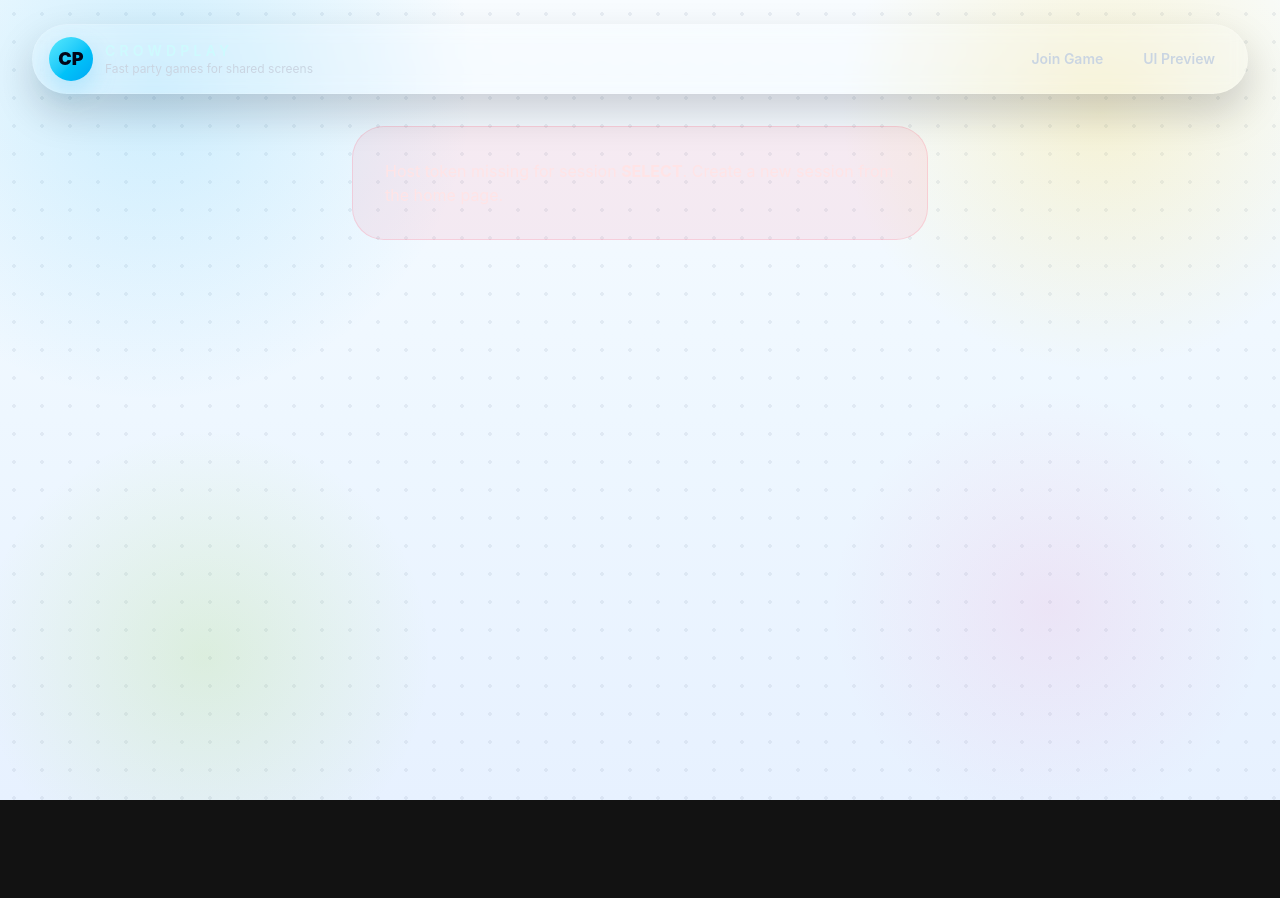
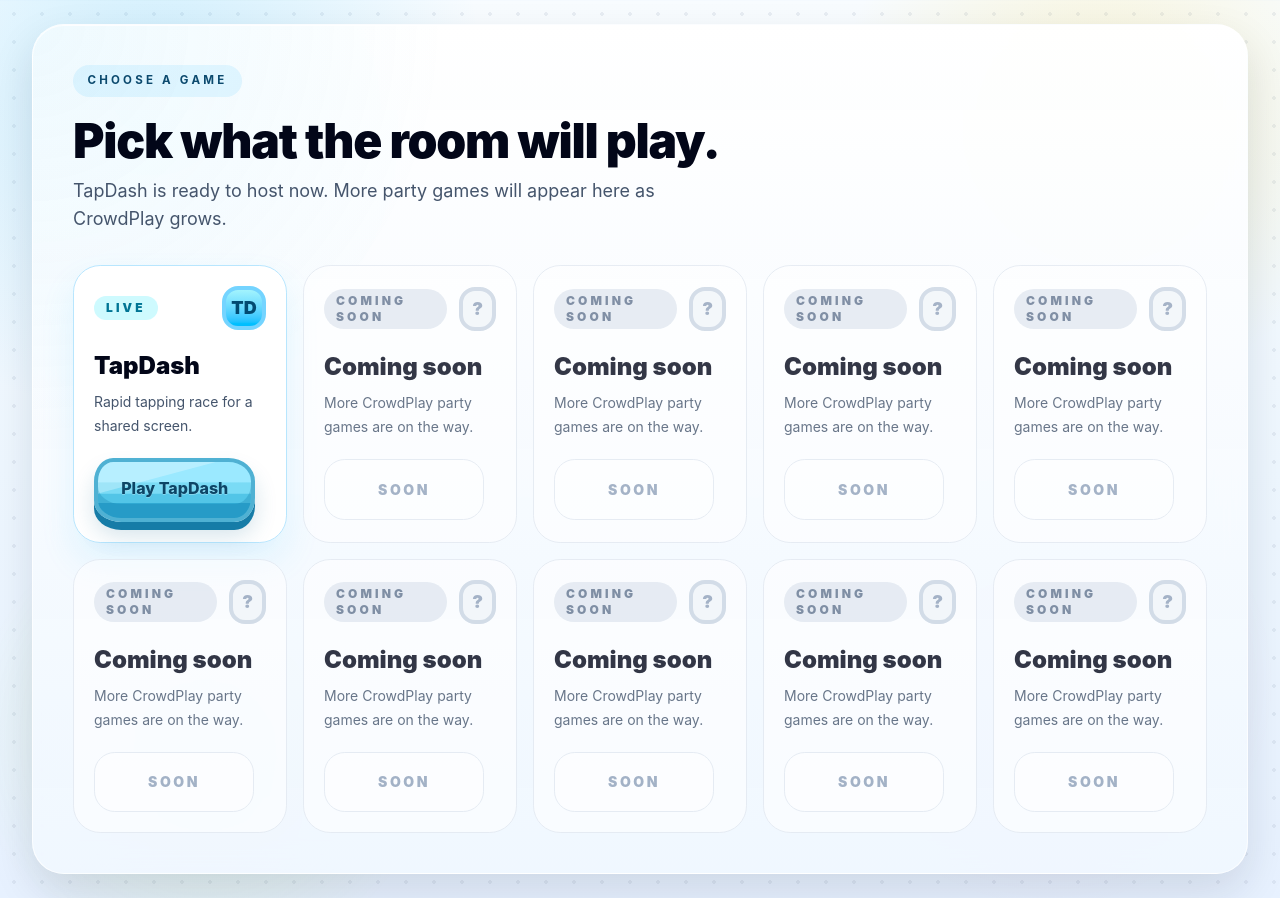
Before and after one commit to Arthur020292/CrowdPlay, a React (Vite) app in the folder apps/web/: page /host/select in a window 1280 px wide. Before the commit the page ends 800 px from the top, so only its background shows below. Built offline with nearby package versions, Linux system fonts and the light colour scheme.

Commit message:
Add host game picker flow

```diff
--- a/apps/web/src/app/router.tsx
+++ b/apps/web/src/app/router.tsx
@@ -3,27 +3,31 @@
 import { AppShell } from "../components/AppShell";
 import { HostPage } from "../pages/HostPage";
 import { DevScreensPage } from "../pages/DevScreensPage";
+import { HostGamesPage } from "../pages/HostGamesPage";
 import { JoinPage } from "../pages/JoinPage";
 import { LandingPage } from "../pages/LandingPage";
 import { PlayPage } from "../pages/PlayPage";
 import { ResultsPage } from "../pages/ResultsPage";
 
-const children = [
-  { index: true, element: <LandingPage /> },
+const shellChildren = [
   { path: "/join", element: <JoinPage /> },
+  { path: "/host/select", element: <HostGamesPage /> },
   { path: "/host/:code", element: <HostPage /> },
   { path: "/play/:code", element: <PlayPage /> },
   { path: "/results/:matchId", element: <ResultsPage /> }
 ];
 
 if (import.meta.env.DEV) {
-  children.push({ path: "/dev/screens", element: <DevScreensPage /> });
+  shellChildren.push({ path: "/dev/screens", element: <DevScreensPage /> });
 }
 
 export const router = createBrowserRouter([
   {
     path: "/",
+    element: <LandingPage />
+  },
+  {
     element: <AppShell />,
-    children
+    children: shellChildren
   }
 ]);
--- a/apps/web/src/components/AppShell.tsx
+++ b/apps/web/src/components/AppShell.tsx
@@ -1,6 +1,19 @@
-import { Link, Outlet } from "react-router-dom";
+import { Link, Outlet, useLocation } from "react-router-dom";
 
 export function AppShell() {
+  const location = useLocation();
+  const isHostRoute = location.pathname.startsWith("/host/");
+
+  if (isHostRoute) {
+    return (
+      <div className="min-h-screen text-slate-100">
+        <main className="min-h-screen">
+          <Outlet />
+        </main>
+      </div>
+    );
+  }
+
   return (
     <div className="min-h-screen text-slate-100">
       <div className="mx-auto flex min-h-screen w-full max-w-7xl flex-col px-4 py-6 sm:px-6 lg:px-8">
--- a/apps/web/src/components/HostLobbyStage.tsx
+++ b/apps/web/src/components/HostLobbyStage.tsx
@@ -1,5 +1,6 @@
 interface HostLobbyStageProps {
   code: string;
+  gameLabel: string;
   playerCount: number;
   playerLimit?: number;
   minimumPlayers: number;
@@ -13,6 +14,7 @@
 
 export function HostLobbyStage({
   code,
+  gameLabel,
   playerCount,
   playerLimit,
   minimumPlayers,
@@ -26,16 +28,13 @@
   const playerSummary = playerLimit ? `${playerCount}/${playerLimit} players` : `${playerCount} players`;
 
   return (
-    <section className="cp-card-light p-8 sm:p-10">
+    <section className="grid gap-4 xl:grid-cols-[1.35fr_0.7fr_0.95fr]">
+      <div className="cp-card-panel p-6 sm:p-7">
         <span className="cp-eyebrow cp-eyebrow-light">Host lobby</span>
-      <h1 className="mt-5 text-4xl font-black tracking-tight text-slate-950 sm:text-5xl">Get everyone in, then hit start.</h1>
-      <p className="mt-3 max-w-2xl text-base text-slate-600 sm:text-lg">
-        Put this code on the big screen. Players join in seconds, then the race can begin.
+        <h1 className="mt-4 text-3xl font-black tracking-tight text-slate-950 sm:text-4xl">Get everyone in, then hit start.</h1>
+        <p className="mt-3 max-w-2xl text-base text-slate-600">
+          Show the room code on the big screen. Players join in seconds, then the race can begin.
         </p>
-
-      <div className="mt-8">
-        <div className="cp-code-showcase">{code}</div>
-      </div>
 
         <div className="mt-6 flex flex-wrap gap-3">
           <span className="cp-stat-chip">{playerSummary}</span>
@@ -43,7 +42,7 @@
           <span className="cp-stat-chip">Join at {joiningLabel}</span>
         </div>
 
-      <div className="mt-8 flex flex-wrap items-center gap-4">
+        <div className="mt-7 flex flex-wrap items-center gap-4">
           <button onClick={onStart} disabled={startDisabled} className="cp-button-primary min-w-[13rem] text-base">
             Start game
           </button>
@@ -52,6 +51,20 @@
 
         {error ? <p className="mt-5 rounded-[1rem] bg-rose-100 px-4 py-3 text-sm font-semibold text-rose-700">{error}</p> : null}
         {statusText ? <p className="mt-4 text-sm font-medium text-slate-500">{statusText}</p> : null}
+      </div>
+
+      <div className="cp-card-panel p-6 sm:p-7">
+        <div className="text-sm font-semibold uppercase tracking-[0.3em] text-slate-500">Game type</div>
+        <div className="mt-4 text-3xl font-black text-slate-950">{gameLabel}</div>
+        <p className="mt-3 text-sm leading-6 text-slate-600">Live skill-based race built for a shared screen and fast phone controls.</p>
+      </div>
+
+      <div className="cp-card-panel p-6 sm:p-7">
+        <div className="text-sm font-semibold uppercase tracking-[0.3em] text-slate-500">Room code</div>
+        <div className="mt-5">
+          <div className="cp-code-showcase w-full">{code}</div>
+        </div>
+      </div>
     </section>
   );
 }
--- a/apps/web/src/pages/DevScreensPage.tsx
+++ b/apps/web/src/pages/DevScreensPage.tsx
@@ -58,6 +58,48 @@
   );
 }
 
+function HostGamesPreview() {
+  return (
+    <div className="cp-card-panel p-8 sm:p-10">
+      <span className="cp-eyebrow cp-eyebrow-light">Choose a game</span>
+      <h1 className="mt-5 text-4xl font-black tracking-tight text-slate-950 sm:text-5xl">Pick what the room will play.</h1>
+      <p className="mt-3 max-w-2xl text-base text-slate-600 sm:text-lg">
+        TapDash is ready to host now. More party games will appear here as CrowdPlay grows.
+      </p>
+
+      <div className="mt-8 grid gap-4 sm:grid-cols-2 xl:grid-cols-5">
+        {Array.from({ length: 10 }, (_, index) => {
+          const isLive = index === 0;
+          return (
+            <div
+              key={index}
+              className={`rounded-[1.7rem] border p-5 text-left ${
+                isLive ? "border-sky-200 bg-white/[0.94] shadow-[0_18px_34px_rgba(56,189,248,0.12)]" : "border-slate-200 bg-white/[0.68] opacity-80"
+              }`}
+            >
+              <div className="flex items-center justify-between gap-3">
+                <span className={`rounded-full px-3 py-1 text-xs font-black uppercase tracking-[0.26em] ${isLive ? "bg-cyan-100 text-cyan-700" : "bg-slate-200 text-slate-500"}`}>
+                  {isLive ? "Live" : "Coming soon"}
+                </span>
+                <span className={`inline-flex size-11 items-center justify-center rounded-[1rem] border-4 text-lg font-black ${isLive ? "border-sky-300 bg-gradient-to-b from-cyan-200 to-sky-400 text-sky-900" : "border-slate-300 bg-slate-100 text-slate-400"}`}>
+                  {isLive ? "TD" : "?"}
+                </span>
+              </div>
+              <div className="mt-5 text-2xl font-black text-slate-950">{isLive ? "TapDash" : "Coming soon"}</div>
+              <p className="mt-2 text-sm leading-6 text-slate-600">{isLive ? "Rapid tapping race for a shared screen." : "More CrowdPlay party games are on the way."}</p>
+              <div className="mt-5">
+                <span className={isLive ? "cp-button-primary min-h-[3.8rem] min-w-[10rem] text-base font-black" : "inline-flex min-h-[3.8rem] min-w-[10rem] items-center justify-center rounded-[1.3rem] border border-slate-200 bg-white/[0.7] px-4 py-3 text-sm font-black uppercase tracking-[0.18em] text-slate-400"}>
+                  {isLive ? "Play TapDash" : "Soon"}
+                </span>
+              </div>
+            </div>
+          );
+        })}
+      </div>
+    </div>
+  );
+}
+
 function HostRacePreview({
   code,
   phase,
@@ -77,16 +119,16 @@
 }) {
   return (
     <div className="grid gap-6 xl:grid-cols-[1.4fr_0.6fr]">
-      <div className="cp-card-dark p-6">
+      <div className="cp-card-panel p-6">
         <div className="mb-6 flex flex-wrap items-center justify-between gap-3">
           <div>
-            <p className="text-sm uppercase tracking-[0.35em] text-cyan-200/80">Host Screen</p>
-            <h1 className="mt-2 text-4xl font-black tracking-tight text-white">{code}</h1>
-            <p className="mt-2 text-sm text-slate-400">Socket open • Phase {phase}</p>
+            <p className="text-sm uppercase tracking-[0.35em] text-sky-700/80">Host Screen</p>
+            <h1 className="mt-2 text-4xl font-black tracking-tight text-slate-950">{code}</h1>
+            <p className="mt-2 text-sm text-slate-500">Socket open • Phase {phase}</p>
           </div>
 
           <div className="flex flex-wrap items-center gap-3">
-            <div className="rounded-full border border-white/10 bg-white/[0.08] px-4 py-2 text-sm text-slate-300">
+            <div className="rounded-full border border-slate-200 bg-white/[0.84] px-4 py-2 text-sm font-medium text-slate-600">
               Remaining {formatRemainingLabel(phase, remainingMs)}
             </div>
             <button className="cp-button-primary px-5 py-3 text-sm">Start race</button>
@@ -103,9 +145,9 @@
         )}
 
         {podiumNames ? (
-          <div className="mt-6 rounded-[1.75rem] border border-amber-300/20 bg-amber-400/10 p-5">
-            <div className="text-sm uppercase tracking-[0.35em] text-amber-200/80">Podium</div>
-            <div className="mt-3 text-2xl font-black text-white">{podiumNames.join(" • ")}</div>
+          <div className="mt-6 rounded-[1.75rem] border border-amber-200 bg-amber-50/90 p-5">
+            <div className="text-sm uppercase tracking-[0.35em] text-amber-700/80">Podium</div>
+            <div className="mt-3 text-2xl font-black text-slate-950">{podiumNames.join(" • ")}</div>
             <button className="cp-button-secondary mt-4 px-4 py-2 text-sm">Open results</button>
           </div>
         ) : null}
@@ -234,6 +276,10 @@
         <LandingPreview />
       </DevSection>
 
+      <DevSection title="Host game picker" description="Full host flow after pressing Host a Game, with TapDash first and the rest marked coming soon.">
+        <HostGamesPreview />
+      </DevSection>
+
       <DevSection title="Join code" description="Single-purpose code entry before name and color.">
         <JoinCodePanel code={joinCode} onCodeChange={setJoinCode} onSubmit={noopSubmit} />
       </DevSection>
@@ -251,9 +297,10 @@
       </DevSection>
 
       <DevSection title="Host lobby" description="Game code hero, readiness state, and friendlier roster cards before the race begins.">
-        <div className="grid gap-6 xl:grid-cols-[1.12fr_0.88fr]">
+        <div className="space-y-6">
           <HostLobbyStage
             code="DEMO5"
+            gameLabel="TapDash"
             playerCount={previewRoster.length}
             playerLimit={30}
             minimumPlayers={2}
--- /dev/null
+++ b/apps/web/src/pages/HostGamesPage.tsx
@@ -0,0 +1,101 @@
+import { useState } from "react";
+import { useNavigate } from "react-router-dom";
+
+import { createSession } from "../lib/api";
+import { saveHostToken } from "../lib/storage";
+
+const GAME_TILES = [
+  {
+    id: "tapdash",
+    title: "TapDash",
+    status: "Live",
+    description: "Rapid tapping race for a shared screen."
+  },
+  ...Array.from({ length: 9 }, (_, index) => ({
+    id: `coming-soon-${index + 1}`,
+    title: "Coming Soon",
+    status: "Soon",
+    description: "More CrowdPlay party games are on the way."
+  }))
+] as const;
+
+export function HostGamesPage() {
+  const navigate = useNavigate();
+  const [busy, setBusy] = useState(false);
+  const [error, setError] = useState<string | null>(null);
+
+  const handlePickTapDash = async () => {
+    setBusy(true);
+    setError(null);
+
+    try {
+      const session = await createSession({
+        playerLimit: 30,
+        raceDurationMs: 120_000,
+        countdownMs: 3_000
+      });
+      saveHostToken(session.code, session.hostToken);
+      navigate(`/host/${session.code}?token=${encodeURIComponent(session.hostToken)}`);
+    } catch (createError) {
+      setError(createError instanceof Error ? createError.message : "Unable to create session.");
+    } finally {
+      setBusy(false);
+    }
+  };
+
+  return (
+    <div className="min-h-screen px-4 py-6 sm:px-6 lg:px-8">
+      <section className="cp-card-panel p-8 sm:p-10">
+        <span className="cp-eyebrow cp-eyebrow-light">Choose a game</span>
+        <h1 className="mt-5 text-4xl font-black tracking-tight text-slate-950 sm:text-5xl">Pick what the room will play.</h1>
+        <p className="mt-3 max-w-2xl text-base text-slate-600 sm:text-lg">
+          TapDash is ready to host now. More party games will appear here as CrowdPlay grows.
+        </p>
+
+        {error ? <p className="mt-5 max-w-xl rounded-[1rem] bg-rose-100 px-4 py-3 text-sm font-semibold text-rose-700">{error}</p> : null}
+
+        <div className="mt-8 grid gap-4 sm:grid-cols-2 xl:grid-cols-5">
+          {GAME_TILES.map((tile) => {
+            const isLive = tile.id === "tapdash";
+
+            return (
+              <button
+                key={tile.id}
+                type="button"
+                disabled={!isLive || busy}
+                onClick={isLive ? handlePickTapDash : undefined}
+                className={`rounded-[1.7rem] border p-5 text-left transition ${
+                  isLive
+                    ? "border-sky-200 bg-white/[0.94] shadow-[0_18px_34px_rgba(56,189,248,0.12)] hover:-translate-y-1"
+                    : "cursor-not-allowed border-slate-200 bg-white/[0.68] opacity-80"
+                }`}
+              >
+                <div className="flex items-center justify-between gap-3">
+                  <span className={`rounded-full px-3 py-1 text-xs font-black uppercase tracking-[0.26em] ${isLive ? "bg-cyan-100 text-cyan-700" : "bg-slate-200 text-slate-500"}`}>
+                    {isLive ? "Live" : "Coming soon"}
+                  </span>
+                  <span className={`inline-flex size-11 items-center justify-center rounded-[1rem] border-4 text-lg font-black ${isLive ? "border-sky-300 bg-gradient-to-b from-cyan-200 to-sky-400 text-sky-900" : "border-slate-300 bg-slate-100 text-slate-400"}`}>
+                    {isLive ? "TD" : "?"}
+                  </span>
+                </div>
+
+                <div className="mt-5 text-2xl font-black text-slate-950">{isLive ? tile.title : "Coming soon"}</div>
+                <p className="mt-2 text-sm leading-6 text-slate-600">{tile.description}</p>
+
+                <div className="mt-5">
+                  {isLive ? (
+                    <span className="cp-button-primary min-h-[3.8rem] min-w-[10rem] text-base font-black">{busy ? "Creating..." : "Play TapDash"}</span>
+                  ) : (
+                    <span className="inline-flex min-h-[3.8rem] min-w-[10rem] items-center justify-center rounded-[1.3rem] border border-slate-200 bg-white/[0.7] px-4 py-3 text-sm font-black uppercase tracking-[0.18em] text-slate-400">
+                      Soon
+                    </span>
+                  )}
+                </div>
+              </button>
+            );
+          })}
+        </div>
+      </section>
+    </div>
+  );
+}
--- a/apps/web/src/pages/HostPage.tsx
+++ b/apps/web/src/pages/HostPage.tsx
@@ -92,9 +92,10 @@
 
   if (phase === "lobby") {
     return (
-      <div className="grid gap-6 xl:grid-cols-[1.12fr_0.88fr]">
+      <div className="min-h-screen space-y-6 px-4 py-6 sm:px-6 lg:px-8">
         <HostLobbyStage
           code={code}
+          gameLabel="TapDash"
           playerCount={roster.length}
           playerLimit={summary?.config.playerLimit}
           minimumPlayers={2}
@@ -111,7 +112,7 @@
   }
 
   return (
-    <div className="space-y-6">
+    <div className="space-y-6 px-4 py-6 sm:px-6 lg:px-8">
       <section className="grid gap-6 xl:grid-cols-[1.4fr_0.6fr]">
         <div className="cp-card-panel p-6">
           <div className="mb-6 flex flex-wrap items-center justify-between gap-3">
--- a/apps/web/src/pages/LandingPage.tsx
+++ b/apps/web/src/pages/LandingPage.tsx
@@ -1,36 +1,11 @@
-import { useState } from "react";
 import { useNavigate } from "react-router-dom";
-
-import { createSession } from "../lib/api";
-import { saveHostToken } from "../lib/storage";
 
 export function LandingPage() {
   const navigate = useNavigate();
-  const [error, setError] = useState<string | null>(null);
-  const [busy, setBusy] = useState(false);
-
-  const handleCreate = async () => {
-    setBusy(true);
-    setError(null);
-
-    try {
-      const session = await createSession({
-        playerLimit: 30,
-        raceDurationMs: 120_000,
-        countdownMs: 3_000
-      });
-      saveHostToken(session.code, session.hostToken);
-      navigate(`/host/${session.code}?token=${encodeURIComponent(session.hostToken)}`);
-    } catch (createError) {
-      setError(createError instanceof Error ? createError.message : "Unable to create session.");
-    } finally {
-      setBusy(false);
-    }
-  };
 
   return (
-    <div className="flex min-h-[calc(100vh-11rem)] items-center justify-center">
-      <section className="cp-card-dark w-full max-w-4xl overflow-hidden px-8 py-12 text-center sm:px-12 sm:py-16">
+    <main className="flex min-h-screen items-center justify-center px-6 py-12 text-center sm:px-10">
+      <section className="w-full max-w-4xl">
         <span className="cp-eyebrow">TapDash</span>
         <h1 className="mx-auto mt-6 max-w-3xl text-4xl font-black tracking-tight text-white sm:text-6xl">Choose how you want to play.</h1>
         <p className="mx-auto mt-4 max-w-2xl text-lg text-slate-300">
@@ -38,16 +13,14 @@
         </p>
 
         <div className="mt-10 grid gap-4 sm:mx-auto sm:max-w-2xl sm:grid-cols-2">
-          <button type="button" onClick={handleCreate} disabled={busy} className="cp-button-primary min-h-[4.75rem] text-lg font-black">
-            {busy ? "Creating..." : "Host a Game"}
+          <button type="button" onClick={() => navigate("/host/select")} className="cp-button-primary min-h-[4.75rem] text-lg font-black">
+            Host a Game
           </button>
           <button type="button" onClick={() => navigate("/join")} className="cp-button-secondary min-h-[4.75rem] bg-white/[0.14] text-lg font-black text-white">
             Join a Game
           </button>
         </div>
-
-        {error ? <p className="mx-auto mt-6 max-w-xl rounded-[1rem] bg-rose-100 px-4 py-3 text-sm font-semibold text-rose-700">{error}</p> : null}
       </section>
-    </div>
+    </main>
   );
 }
--- a/apps/web/src/styles/index.css
+++ b/apps/web/src/styles/index.css
@@ -143,23 +143,21 @@
 }
 
 .cp-button-primary {
-  border-color: #1988b5;
+  border-color: #4fb1d3;
   border-top-left-radius: 1.2rem 1.45rem;
   border-top-right-radius: 1.65rem 1.45rem;
   border-bottom-right-radius: 1.3rem 1.5rem;
   border-bottom-left-radius: 1.7rem 1.35rem;
   background:
-    radial-gradient(circle at 28% 22%, rgba(255, 255, 255, 0.55), rgba(255, 255, 255, 0) 28%),
-    linear-gradient(166deg, rgba(255, 255, 255, 0.2) 0 34%, rgba(255, 255, 255, 0) 35%),
-    linear-gradient(180deg, #74eaff 0 48%, #58d7f9 49% 58%, #33bae6 59% 74%, #22a5d3 75% 100%);
-  color: #0a4162;
+    linear-gradient(165deg, rgba(255, 255, 255, 0.28) 0 32%, rgba(255, 255, 255, 0) 33%),
+    linear-gradient(180deg, #9be9ff 0 36%, #7adbf5 37% 56%, #52c5e7 57% 73%, #2fa9d3 74% 100%);
+  color: #0d4566;
   font-weight: 800;
   padding: 0.92rem 1.45rem 1.08rem;
   box-shadow:
-    0 8px 0 #0d759f,
-    0 12px 0 #095f83,
-    0 18px 28px rgba(14, 165, 233, 0.22),
-    inset 0 -10px 0 rgba(5, 72, 103, 0.18);
+    0 8px 0 #167ca7,
+    0 14px 22px rgba(24, 103, 142, 0.18),
+    inset 0 -14px 0 rgba(14, 118, 162, 0.26);
   text-shadow: 0 1px 0 rgba(255, 255, 255, 0.28);
 }
 
@@ -167,30 +165,27 @@
   transform: translateY(-1px) rotate(-0.4deg);
   filter: saturate(1.04);
   box-shadow:
-    0 9px 0 #0d759f,
-    0 13px 0 #095f83,
-    0 20px 30px rgba(14, 165, 233, 0.26),
-    inset 0 -10px 0 rgba(5, 72, 103, 0.18);
+    0 9px 0 #167ca7,
+    0 16px 24px rgba(24, 103, 142, 0.2),
+    inset 0 -14px 0 rgba(14, 118, 162, 0.26);
 }
 
 .cp-button-secondary {
-  border-color: #27546f;
+  border-color: #597da9;
   border-top-left-radius: 1.15rem 1.4rem;
   border-top-right-radius: 1.55rem 1.4rem;
   border-bottom-right-radius: 1.25rem 1.45rem;
   border-bottom-left-radius: 1.55rem 1.35rem;
   background:
-    radial-gradient(circle at 28% 22%, rgba(255, 255, 255, 0.3), rgba(255, 255, 255, 0) 28%),
-    linear-gradient(166deg, rgba(255, 255, 255, 0.14) 0 34%, rgba(255, 255, 255, 0) 35%),
-    linear-gradient(180deg, #3c648e 0 48%, #31547d 49% 58%, #25446a 59% 74%, #1b3455 75% 100%);
+    linear-gradient(165deg, rgba(255, 255, 255, 0.18) 0 32%, rgba(255, 255, 255, 0) 33%),
+    linear-gradient(180deg, #7a98c0 0 36%, #617ea8 37% 56%, #48658f 57% 73%, #304a74 74% 100%);
   color: white;
   padding: 0.88rem 1.3rem 1.03rem;
   font-weight: 700;
   box-shadow:
-    0 7px 0 #183752,
-    0 11px 0 #11293d,
-    0 16px 24px rgba(15, 23, 42, 0.16),
-    inset 0 -10px 0 rgba(9, 23, 39, 0.16);
+    0 8px 0 #274766,
+    0 14px 22px rgba(33, 54, 85, 0.16),
+    inset 0 -14px 0 rgba(28, 46, 74, 0.25);
   text-shadow: 0 1px 0 rgba(8, 15, 31, 0.34);
 }
 
@@ -198,10 +193,9 @@
   transform: translateY(-1px) rotate(0.35deg);
   filter: brightness(1.03);
   box-shadow:
-    0 8px 0 #183752,
-    0 12px 0 #11293d,
-    0 18px 26px rgba(15, 23, 42, 0.18),
-    inset 0 -10px 0 rgba(9, 23, 39, 0.16);
+    0 9px 0 #274766,
+    0 16px 24px rgba(33, 54, 85, 0.18),
+    inset 0 -14px 0 rgba(28, 46, 74, 0.25);
 }
 
 .cp-button-link {
```
Also changed, not shown: apps/web/src/components/LobbyRosterGrid.tsx (+11 -11 lines). Lines whose indentation alone changed are shown as unchanged.
